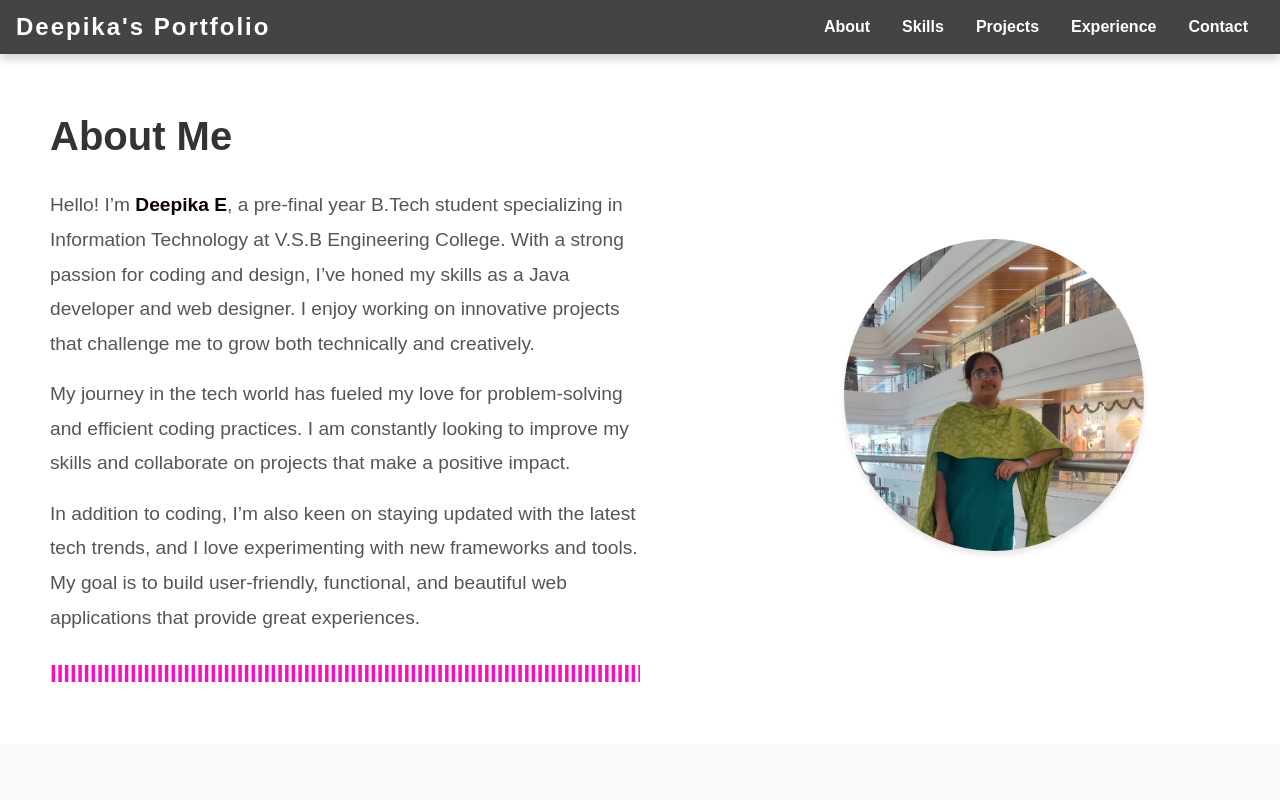
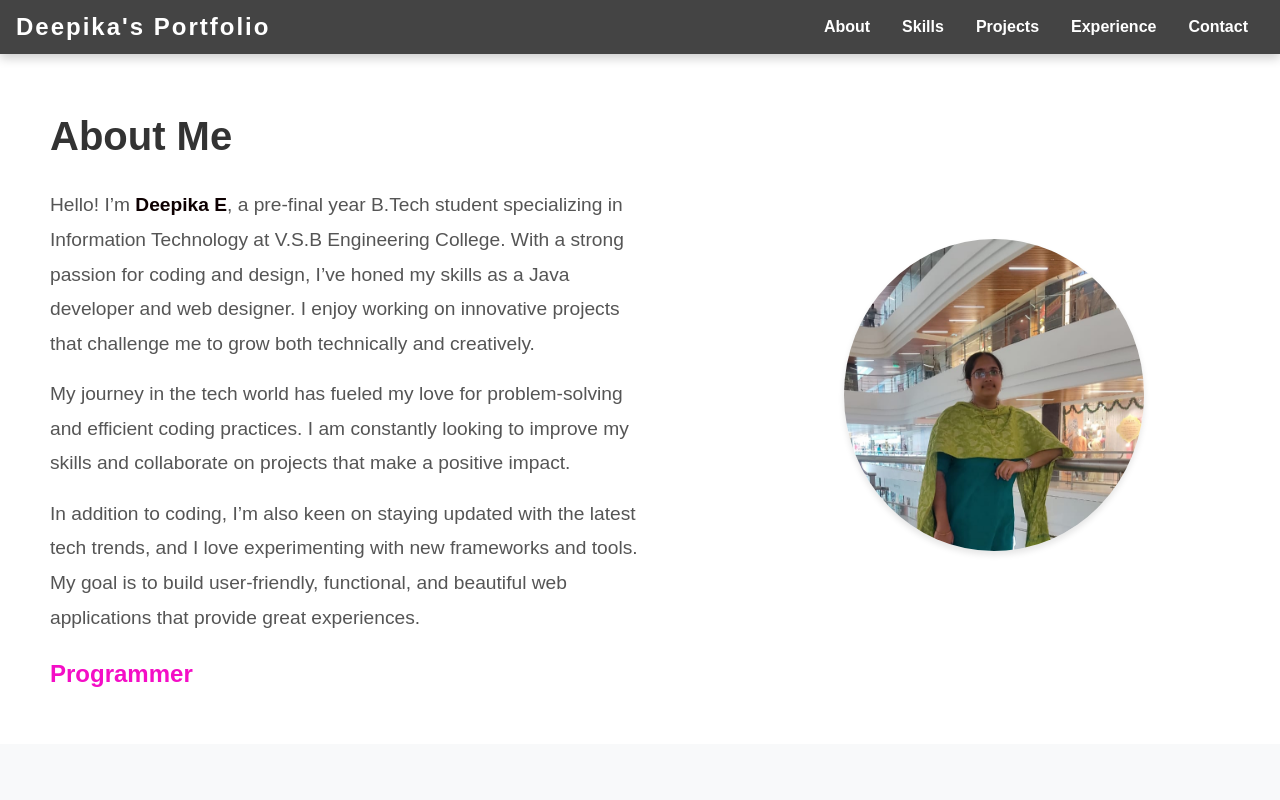
Before and after one commit to Deepika-E/portfolio, a React (Create React App) app: page / in a window 1280 px wide. Shown: the top 800 px of the page. Built offline with nearby package versions, Linux system fonts and the light colour scheme; the HTML template or start-up script is replaced by a standard one.

Commit message:
typetext resolved

```diff
--- a/src/components/AboutMe.js
+++ b/src/components/AboutMe.js
@@ -1,4 +1,4 @@
-import React, { useState } from "react";
+import React, { useState, useEffect } from "react";
 import "../App.scss";
 
 const AboutMe = () => {
@@ -15,7 +15,7 @@ const AboutMe = () => {
   const [displayedText, setDisplayedText] = useState("");
   const [charIndex, setCharIndex] = useState(0);
 
-  const typeText = () => {
+  useEffect(() => {
     const typeInterval = setInterval(() => {
       if (charIndex < normalTexts[currentTextIndex].length) {
         setDisplayedText((prev) => prev + normalTexts[currentTextIndex][charIndex]);
@@ -29,12 +29,9 @@ const AboutMe = () => {
         clearInterval(typeInterval);
       }
     }, 50);
-  };
 
-  // Trigger the typing effect once when the component mounts
-  React.useEffect(() => {
-    typeText();
-  }, []); // Empty dependency array ensures it runs only once
+    return () => clearInterval(typeInterval); // Clean up interval on unmount
+  }, [charIndex, currentTextIndex]); // Correct dependency array
 
   return (
     <section className="about-me" id="about">
```
Also changed, not shown: 2 other files (tests, documents, lock files or other folders).
